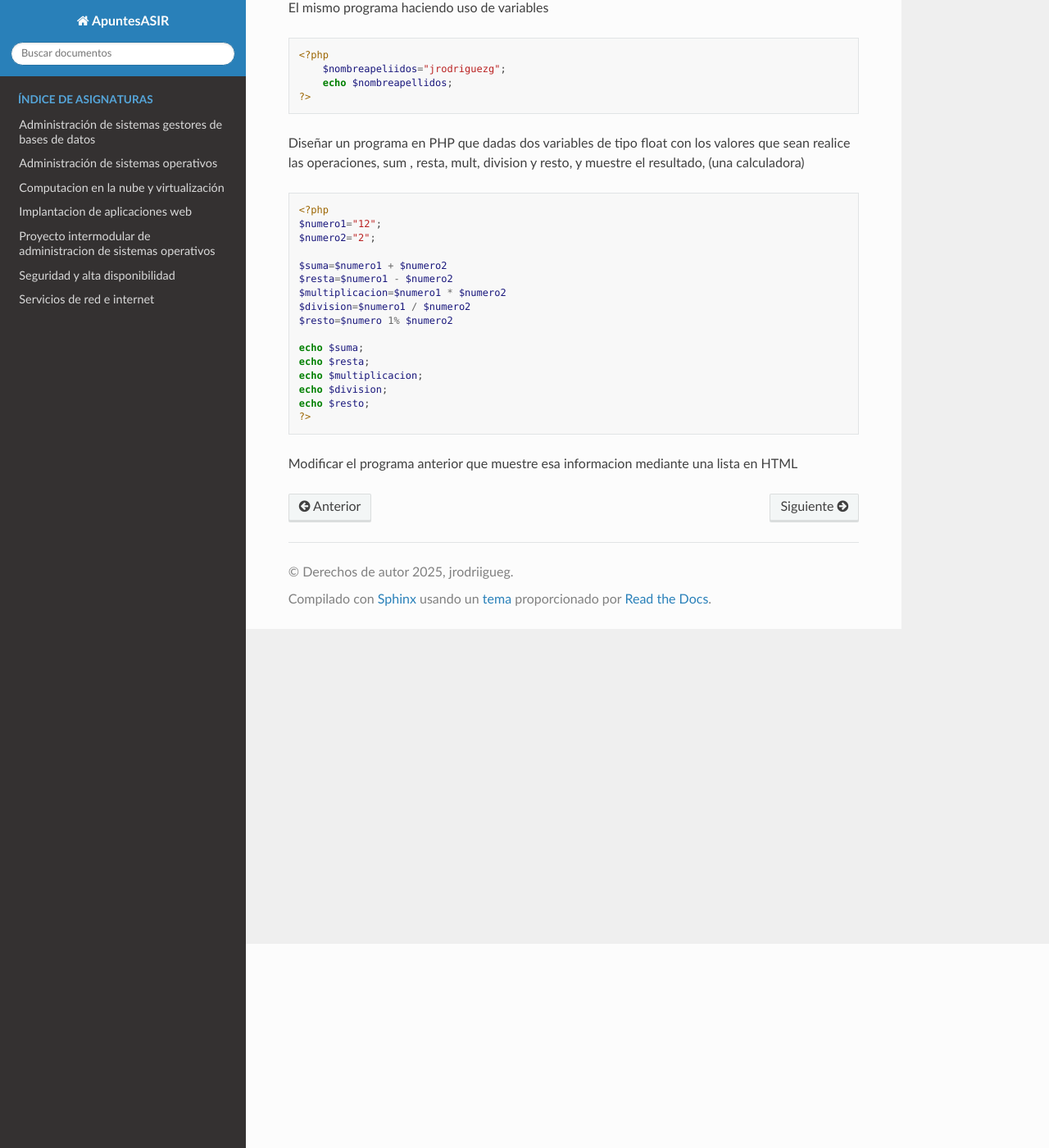
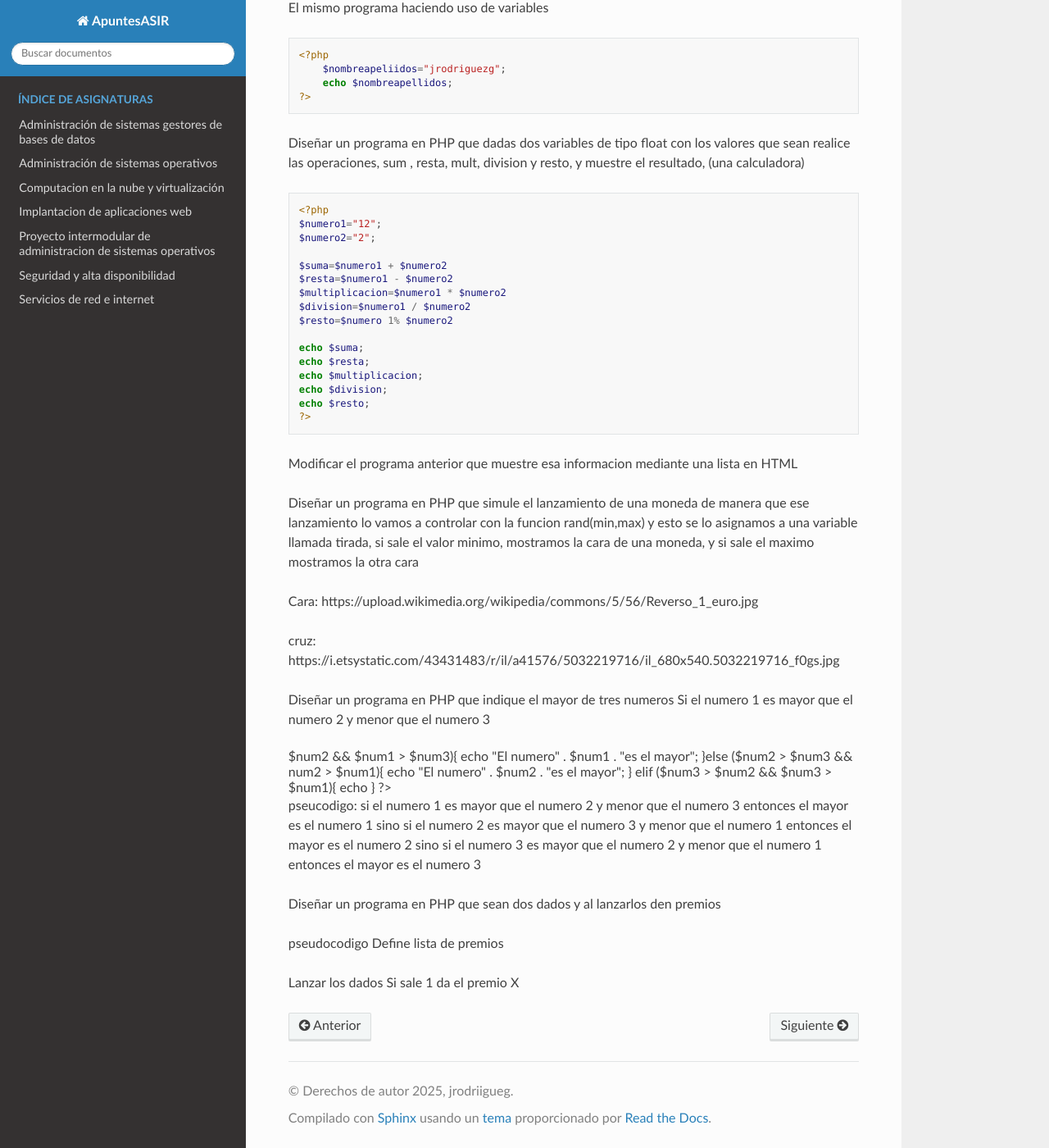
Before and after one commit to jrodriiguezg/ApuntesASIR, a Sphinx documentation site: the page built from docs/implantacion-de-aplicaciones-web/ejercicios-tema2-php.md, in a window 1280 px wide and 1400 px high, scrolled down 249 px. Shown: the whole window at 82% size. Built offline with Sphinx 7.4.7 and the Read the Docs theme 3.1.0, drawn with Linux system fonts in a browser that asks for light colours; pages that are not in the unit, such as notebooks, are missing from menus.

Commit message:
new file:   docs/administracion-de-sistemas-operativos/administracion-de-usuarios-y-grupos.md 	modified:   docs/administracion-de-sistemas-operativos/index.rst 	modified:   docs/implantacion-de-aplicaciones-web/ejercicios-tema2-php.md 	modified:   docs/implantacion-de-aplicaciones-web/php.md

````diff
--- a/docs/administracion-de-sistemas-operativos/index.rst
+++ b/docs/administracion-de-sistemas-operativos/index.rst
@@ -10,6 +10,7 @@ Aquí encontrarás la documentación para la asignatura de Administración de si
 
    aspectos-básicos-de-administracion
    instalación-y-configuración-de-Linux
+   administracion-de-usuarios-y-grupos
 
 .. toctree::
    :maxdepth: 2
--- a/docs/implantacion-de-aplicaciones-web/ejercicios-tema2-php.md
+++ b/docs/implantacion-de-aplicaciones-web/ejercicios-tema2-php.md
@@ -32,3 +32,42 @@ echo $resto;
 ?>
 ```
 4. Modificar el programa anterior que muestre esa informacion mediante una lista en HTML
+
+5. Diseñar un programa en PHP que simule el lanzamiento de una moneda de manera que ese lanzamiento lo vamos a controlar con la funcion rand(min,max) y esto se lo asignamos a una variable llamada tirada, si sale el valor minimo, mostramos la cara de una moneda, y si sale el maximo mostramos la otra cara
+
+Cara: https://upload.wikimedia.org/wikipedia/commons/5/56/Reverso_1_euro.jpg
+
+cruz: https://i.etsystatic.com/43431483/r/il/a41576/5032219716/il_680x540.5032219716_f0gs.jpg
+
+6. Diseñar un programa en PHP que indique el mayor de tres numeros
+Si el numero 1 es mayor que el numero 2 y menor que el numero 3
+
+<?php
+        $num1 = 12;
+        $num2 = 8;
+        $num3 = 2;
+        if ($num1 > $num2 && $num1 > $num3){
+            echo "El numero" . $num1 . "es el mayor";
+        }else ($num2 > $num3 && num2 > $num1){
+            echo "El numero" . $num2 . "es el mayor";
+        } elif ($num3 > $num2 && $num3 > $num1){
+            echo
+        }
+?>
+
+pseucodigo:
+si el numero 1 es mayor que el numero 2 y menor que el numero 3
+entonces el mayor es el numero 1
+sino si el numero 2 es mayor que el numero 3 y menor que el numero 1
+entonces el mayor es el numero 2
+sino si el numero 3 es mayor que el numero 2 y menor que el numero 1
+entonces el mayor es el numero 3
+
+
+7. Diseñar un programa en PHP que sean dos dados y al lanzarlos den premios
+
+pseudocodigo
+Define lista de premios
+
+Lanzar los dados
+Si sale 1 da el premio X
````
Also changed, not shown: docs/administracion-de-sistemas-operativos/administracion-de-usuarios-y-grupos.md (added, +68 -0 lines), docs/implantacion-de-aplicaciones-web/php.md (+3 -0 lines).
